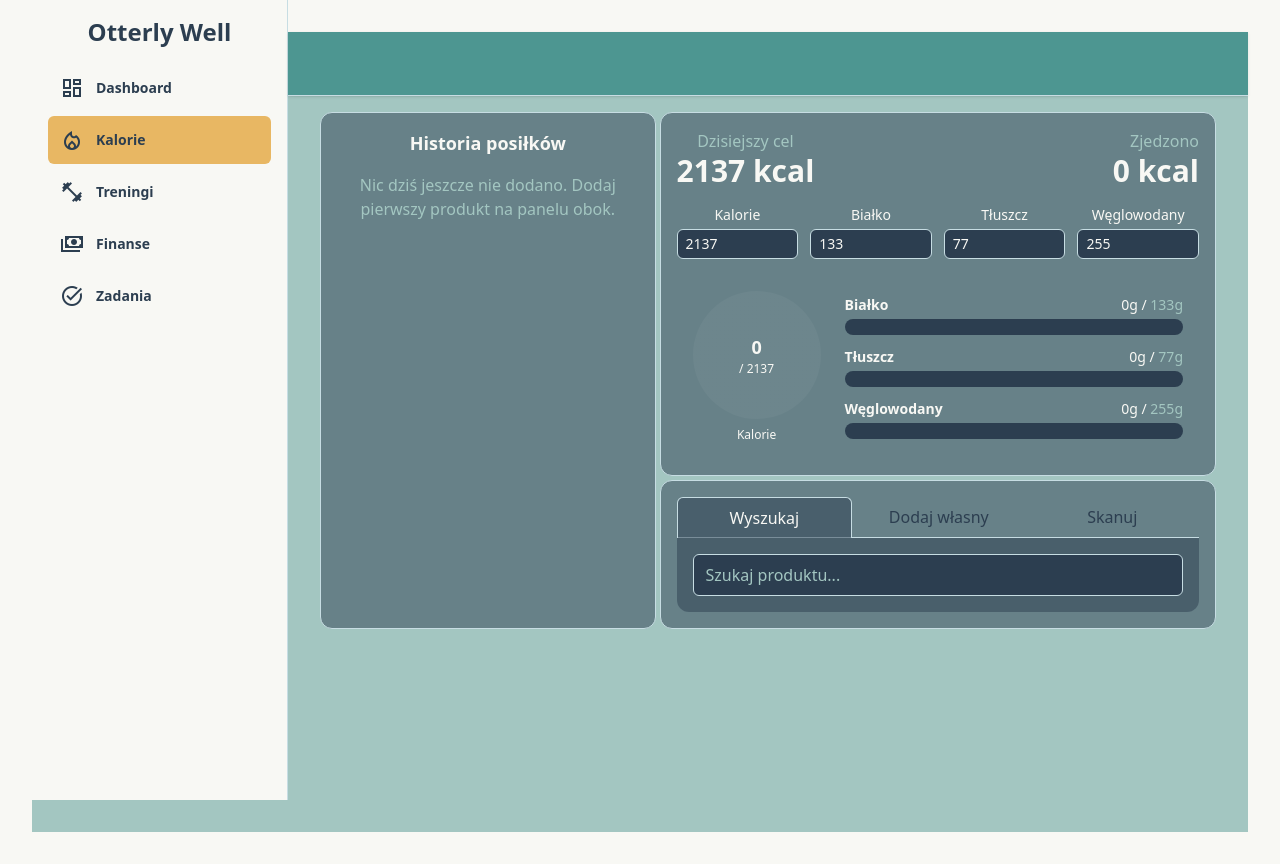
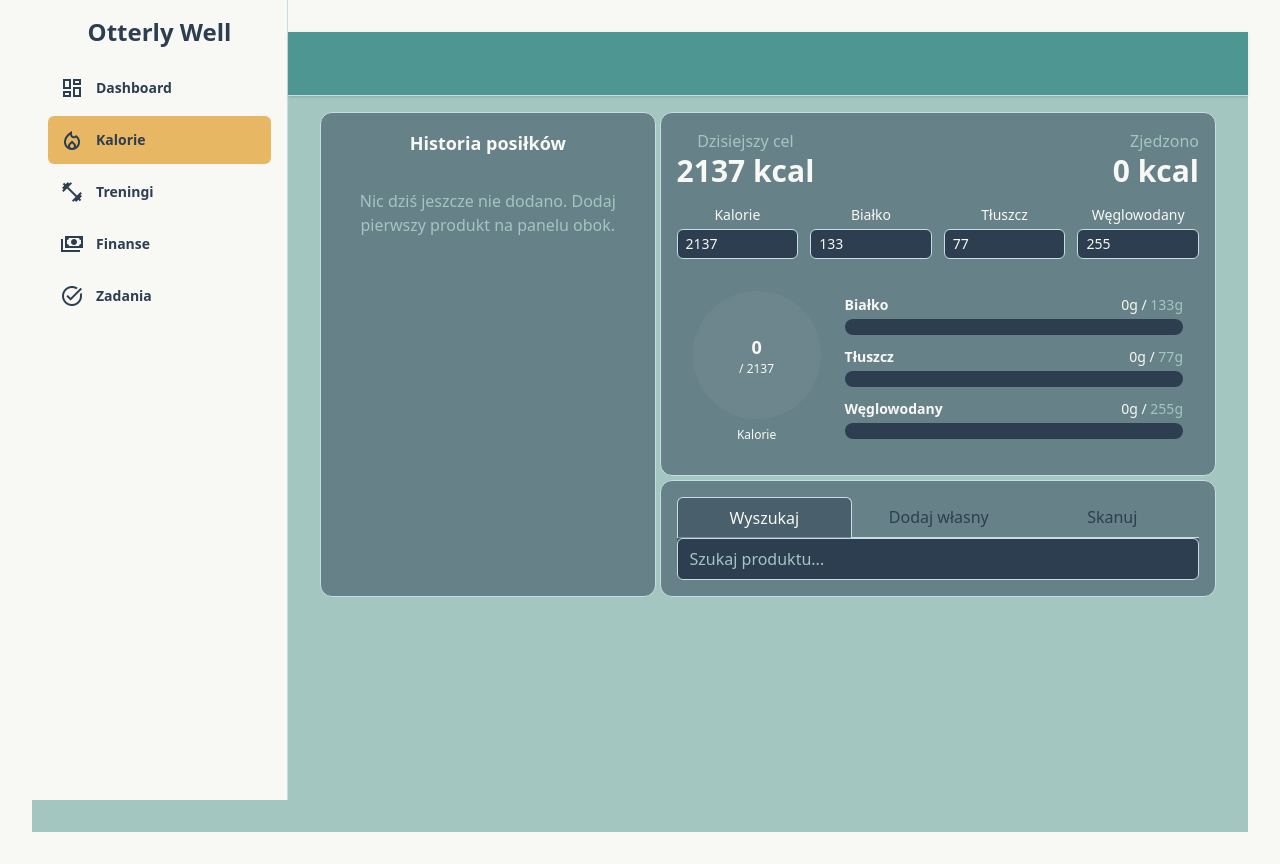
Before and after one commit to czarekmilek/OtterlyWell, a React (Vite) app in the folder otterly-well/: page /calories in a window 1280 px wide. Both pictures are taken after a click on the button "Wyszukaj". Built offline with nearby package versions, Linux system fonts and the light colour scheme.

Commit message:
Styling fixes

```diff
--- a/otterly-well/src/components/Calories/components/EntriesList/EntriesList.tsx
+++ b/otterly-well/src/components/Calories/components/EntriesList/EntriesList.tsx
@@ -11,12 +11,14 @@ export const EntriesList = ({ entries, removeEntry }: EntriesListProps) => {
   return (
     <motion.section
       layout
-      className="rounded-xl border border-brand-depth bg-brand-neutral-dark/50 p-4 max-h-204 overflow-y-auto"
+      className="rounded-xl border border-brand-depth bg-brand-neutral-dark/50 p-4
+                flex flex-col max-h-[60vh] lg:max-h-none"
     >
       <h2 className="text-lg font-semibold text-brand-neutral-light mb-2">
         Historia posiłków
       </h2>
 
+      <div className="flex-1 overflow-y-auto mt-2 -mr-2 pr-2">
         {entries.length === 0 ? (
           <p className="mt-4 text-brand-secondary">
             Nic dziś jeszcze nie dodano. Dodaj pierwszy produkt na panelu obok.
@@ -30,6 +32,7 @@ export const EntriesList = ({ entries, removeEntry }: EntriesListProps) => {
             </AnimatePresence>
           </ul>
         )}
+      </div>
     </motion.section>
   );
 };
--- a/otterly-well/src/components/Calories/components/NewEntries/FoodSearch.tsx
+++ b/otterly-well/src/components/Calories/components/NewEntries/FoodSearch.tsx
@@ -56,7 +56,7 @@ export const FoodSearch = ({
         animate={{ opacity: 1, y: 0 }}
         exit={{ opacity: 0, y: -10 }}
         transition={{ duration: 0.2 }}
-        className="py-4 px-4 bg-brand-neutral-dark/50 rounded-b-xl"
+        className="bg-brand-neutral-dark/50 rounded-b-xl"
       >
         <input
           type="text"
@@ -76,7 +76,7 @@ export const FoodSearch = ({
               initial={{ opacity: 0 }}
               animate={{ opacity: 1 }}
               exit={{ opacity: 0 }}
-              className="divide-y divide-white/10 rounded-lg border border-white/10 max-h-84 overflow-y-auto"
+              className="divide-y divide-white/10 rounded-lg border border-white/10 max-h-84 overflow-y-scroll"
             >
               {localHits.map(
                 (h) =>
```
Lines whose indentation alone changed are shown as unchanged.
